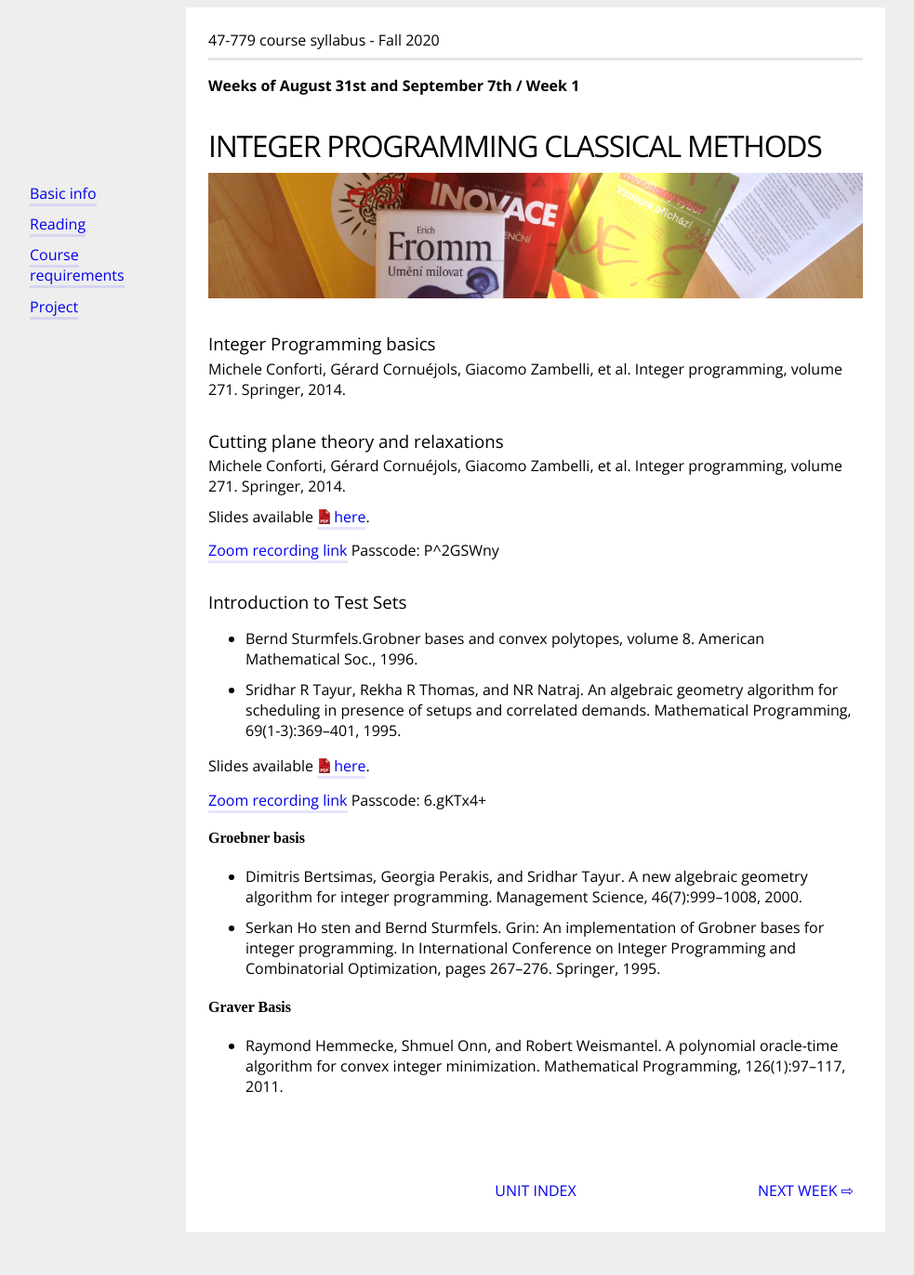
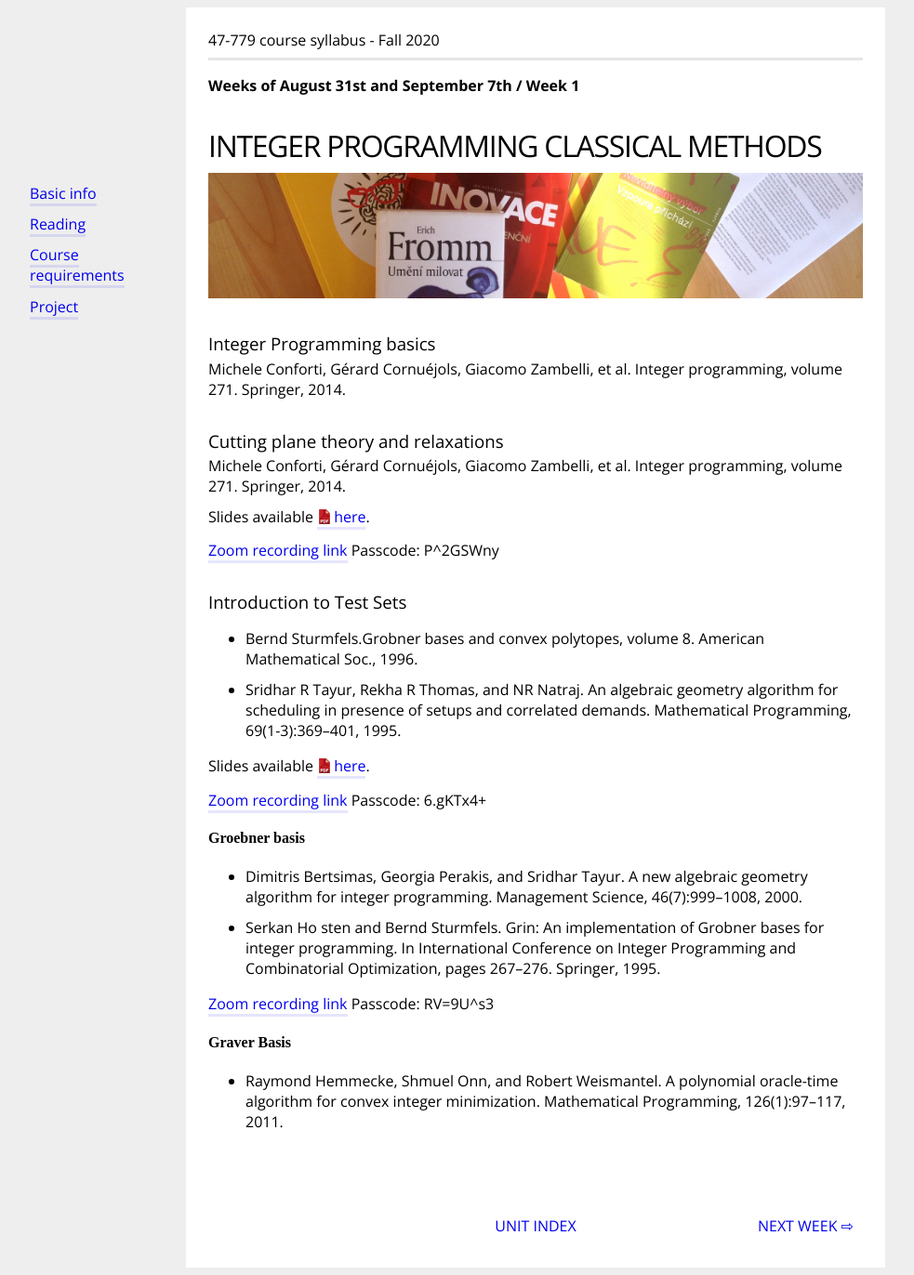
Before and after one commit to bernalde/QuIP, a Jekyll site: the page built from _syllabus/1-ip-basics.md, in a window 1280 px wide. Shown: the whole page at 93% size, without its empty margins (64-1047 px from the left). Built offline with Jekyll 4.4.1, drawn with Linux system fonts in a browser that asks for light colours; before the commit the page ends 1334 px from its top, so only the background shows below that.

Commit message:
Updating Zoom link for third lecture

```diff
--- a/_syllabus/1-ip-basics.md
+++ b/_syllabus/1-ip-basics.md
@@ -30,5 +30,7 @@ Slides available <a href="../slides/47-779 Lecture 2 - Groebner basis.pdf" downl
 - Dimitris  Bertsimas,  Georgia  Perakis,  and  Sridhar  Tayur.   A  new  algebraic  geometry  algorithm  for integer programming. Management Science, 46(7):999–1008, 2000.
 -  Serkan Ho sten and Bernd Sturmfels. Grin:  An implementation of Grobner bases for integer programming. In International  Conference  on  Integer  Programming  and  Combinatorial  Optimization,  pages 267–276. Springer, 1995.
 
+[Zoom recording link](https://cmu.zoom.us/rec/share/-3SyR3Ld4eek6hMPGQ8e3IPppUycgGwZxpyL3EaRvCAsmZH8XgPAhlNAq3jAG_W5.zJZvD_UGvtjGiNdm) Passcode: RV=9U^s3
+
 #### Graver Basis
 - Raymond Hemmecke, Shmuel Onn, and Robert Weismantel.  A polynomial oracle-time algorithm for convex integer minimization. Mathematical Programming, 126(1):97–117, 2011.
```
Also changed, not shown: 1 other file.
